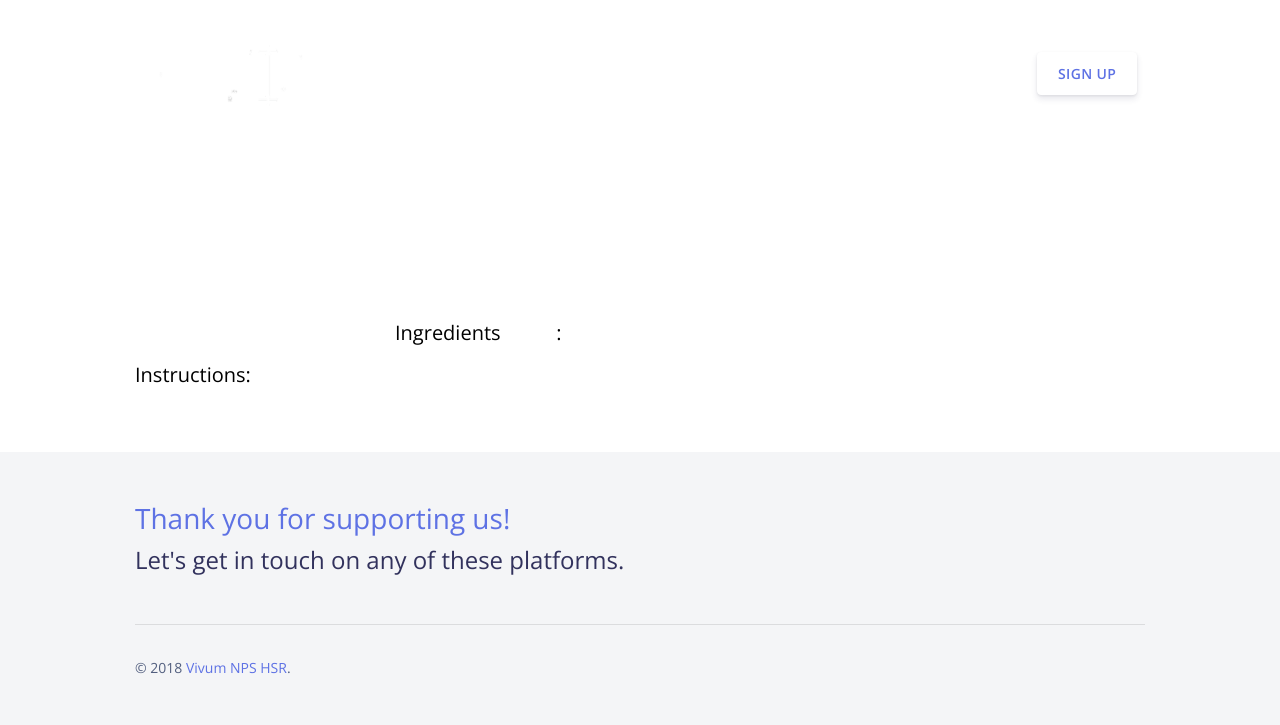
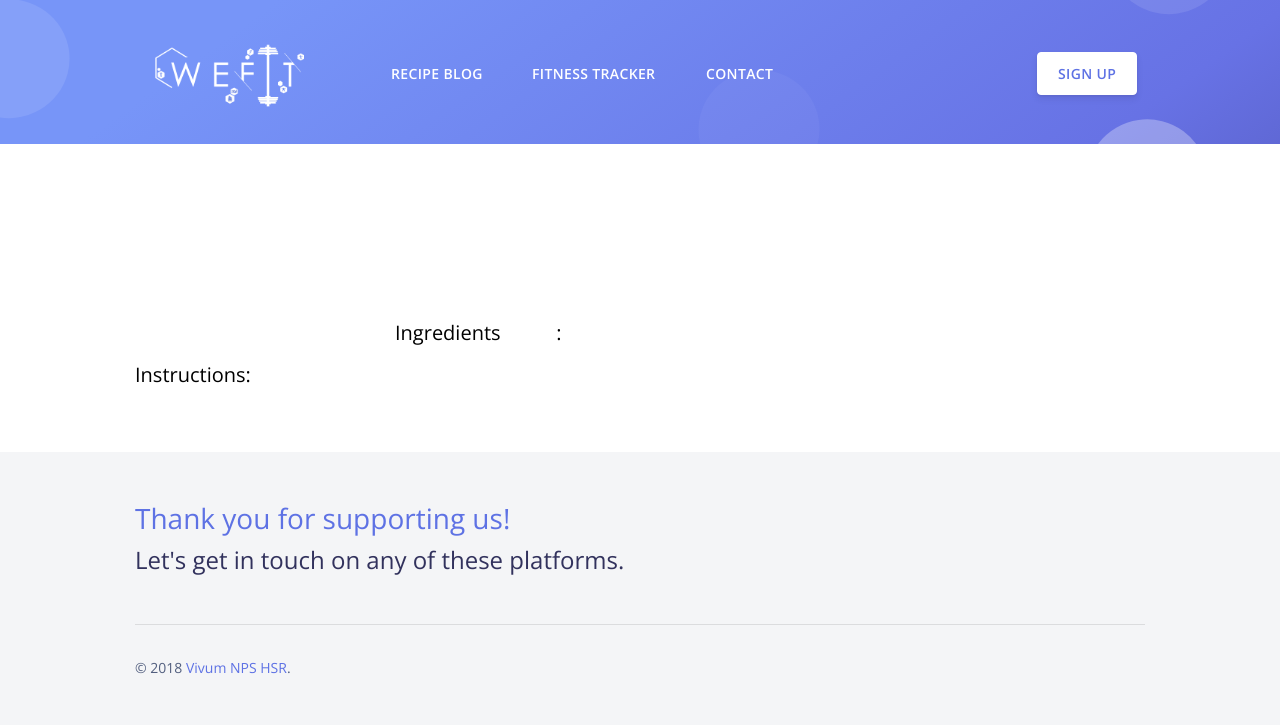
Before and after one commit to eehitray/Vivum2018, a Django app: template Vivum2018/recipeblog/templates/recipeblog/recipedetail.html in a window 1280 px wide. Shown: the top 725 px of the page. Run offline with Django 3.2, Linux system fonts and the light colour scheme; the template is opened without the code that fills it, so the values that code supplies are empty; some libraries are stand-ins or nearby versions.

Commit message:
Fixed Recipe

```diff
--- a/Vivum2018/recipeblog/templates/recipeblog/recipedetail.html
+++ b/Vivum2018/recipeblog/templates/recipeblog/recipedetail.html
@@ -7,7 +7,7 @@
   <meta name="viewport" content="width=device-width, initial-scale=1, shrink-to-fit=no">
   <meta name="description" content="Start your development with a Design System for Bootstrap 4.">
   <meta name="author" content="Creative Tim">
-  <title>Argon Design System - Free Design System for Bootstrap 4</title>
+  <title>Cooking Blog</title>
   <!-- Favicon -->
   <link href="{% static 'assets/img/brand/favicon.png' %}" rel="icon" type="image/png">
   <!-- Fonts -->
@@ -23,10 +23,10 @@
 
 <body>
   <header class="header-global">
-    <nav id="navbar-main" class="navbar navbar-main navbar-expand-lg navbar-transparent navbar-light headroom">
+    <nav id="navbar-main" class="navbar navbar-main navbar-expand-lg navbar-transparent navbar-light">
       <div class="container">
-        <a class="navbar-brand mr-lg-5" href="../index.html">
-          <img src="{% static 'assets/img/brand/white.png' %}" style="height: 8em;">
+        <a class="navbar-brand mr-lg-5" href="./index.html">
+          <img src="/static/assets/img/brand/white.png" style="height: 8em;">
         </a>
         <button class="navbar-toggler" type="button" data-toggle="collapse" data-target="#navbar_global" aria-controls="navbar_global" aria-expanded="false" aria-label="Toggle navigation">
           <span class="navbar-toggler-icon"></span>
@@ -35,8 +35,8 @@
           <div class="navbar-collapse-header">
             <div class="row">
               <div class="col-6 collapse-brand">
-                <a href="../index.html">
-                  <img src="{% static 'assets/img/brand/blue.png' %}">
+                <a href="./index.html">
+                  <img src="/static/assets/img/brand/blue.png">
                 </a>
               </div>
               <div class="col-6 collapse-close">
@@ -49,31 +49,16 @@
           </div>
           <ul class="navbar-nav navbar-nav-hover align-items-lg-center">
             <li class="nav-item dropdown">
-              <a href="{% url 'recipeblog:index' %}" class="nav-link" data-toggle="dropdown" href="#" role="button">
-                <i class="ni ni-collection d-lg-none"></i>
-                <span class="nav-link-inner--text">Recipe Blog</span>
-              </a>
+              <a href="{% url 'recipeblog:index' %}"><button class="btn btn-1 btn-outline-primary" type="button" style="border-color: transparent; color: white;">Recipe Blog</button></a>
             </li>
             <li class="nav-item dropdown">
-              <a href="#" class="nav-link" data-toggle="dropdown" href="#" role="button">
-                <i class="ni ni-collection d-lg-none"></i>
-                <span class="nav-link-inner--text">Fitness Tracker</span>
-              </a>
+              <button class="btn btn-1 btn-outline-primary" type="button" style="border-color: transparent; color: white;">Fitness Tracker</button>
             </li>
             <li class="nav-item dropdown">
-              <a href="#" class="nav-link" data-toggle="dropdown" href="#" role="button">
-                <i class="ni ni-collection d-lg-none"></i>
-                <span class="nav-link-inner--text">Contact</span>
-              </a>
+              <button class="btn btn-1 btn-outline-primary" type="button" style="border-color: transparent; color: white;">Contact</button>
             </li>
           </ul>
           <ul class="navbar-nav align-items-lg-center ml-lg-auto">
-            <li class="nav-item">
-              <a class="nav-link nav-link-icon" href="#" target="_blank" data-toggle="tooltip" title="Star us on Github">
-                <i class="fa fa-github"></i>
-                <span class="nav-link-inner--text d-lg-none">Github</span>
-              </a>
-            </li>
             <!-- Sign Up -->
             <li class="nav-item d-none d-lg-block ml-lg-4">
               <a href="#" target="_blank" class="btn btn-neutral btn-icon">
@@ -85,9 +70,12 @@
       </div>
     </nav>
   </header>
-  <main  style="height: 9em;">
-    <section class="section section-shaped section-lg">
-      <div class="shape shape-style-1 bg-gradient-default">
+  <main style="height: 9em;">
+    <div class="position-relative">
+      <!-- shape Hero -->
+      <section class="section-shaped my-0">
+        <div class="shape shape-style-1 shape-default shape-skew">
+          <span></span>
           <span></span>
           <span></span>
           <span></span>
@@ -97,8 +85,9 @@
           <span></span>
           <span></span>
         </div>
+        <div class="container shape-container d-flex" style="height: 10px;">
+        </div>
       </section>
-
   </main>
     <section class="section section-components">
       <div class="container">
```
Lines whose indentation alone changed are shown as unchanged.
